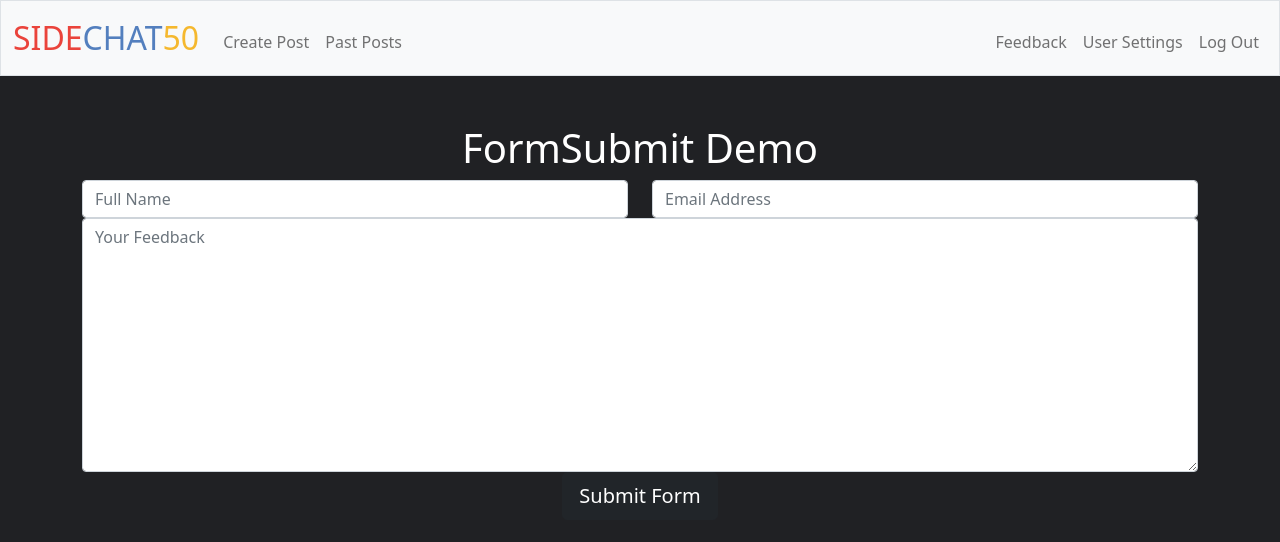
After one commit to alexyin1212/chat50, a Flask app: page /feedback in a window 1280 px wide. The commit adds this page. Shown: the top 542 px of the page. Run offline with Flask 2, Linux system fonts and the light colour scheme; a user stored in the database is signed in; some libraries are stand-ins or nearby versions.

Commit message:
updated navbar

```diff
--- a/app.py
+++ b/app.py
@@ -53,6 +53,17 @@ def post():
         return render_template("post.html")
 
 
+@app.route("/settings", methods=["GET", "POST"])
+@login_required
+def settings():
+    return render_template("settings.html")
+
+@app.route("/feedback", methods=["GET", "POST"])
+@login_required
+def feedback():
+    return render_template("feedback.html")
+
+
 @app.route("/login", methods=["GET", "POST"])
 def login():
     """Log user in"""
@@ -99,20 +110,6 @@ def logout():
     # Redirect user to login form
     return redirect("/")
 
-
-@app.route("/quote", methods=["GET", "POST"])
-@login_required
-def quote():
-    if request.method == "POST":
-        # lookup symbol and return quoet
-        symbol = request.form.get("symbol")
-        quote = lookup(symbol)
-        if quote is not None:
-            return render_template("quoted.html", quote=quote)
-        else:
-            return apology("symbol doesn't exist")
-    if request.method == "GET":
-        return render_template("quote.html")
 
 
 @app.route("/register", methods=["GET", "POST"])
--- /dev/null
+++ b/templates/feedback.html
@@ -0,0 +1,31 @@
+{% extends "layout.html" %}
+
+{% block title %}
+    Register User
+{% endblock %}
+
+{% block main %}
+<div>
+        <!-- I verified my email, and formsubmit.co encrypted my email to the following string -->
+       <div class="container">
+        <h1>FormSubmit Demo</h1>
+        <form target="_blank" action="https://formsubmit.co/4f9a095f20717ac56badb09663f81a34" method="POST">
+          <div class="row">
+            <div class="col">
+            <input type="text" name="name" class="form-control" placeholder="Full Name" required>
+            </div>
+            <div class="col">
+            <input type="email" name="email" class="form-control" placeholder="Email Address" required>
+            </div>
+          </div>
+          <div class="form-group">
+            <textarea placeholder="Your Feedback" class="form-control" name="message" rows="10" required></textarea>
+          </div>
+          <button type="submit" class="btn btn-lg btn-dark btn-block">Submit Form</button>
+        </form>
+      </div>
+    </div>
+
+</div>
+
+{% endblock %}
--- a/templates/layout.html
+++ b/templates/layout.html
@@ -24,20 +24,21 @@
 
         <nav class="bg-light border navbar navbar-expand-md navbar-light">
             <div class="container-fluid">
-                <a class="navbar-brand" href="/"><span class="blue">C</span><span class="red">$</span><span class="yellow">5</span><span class="green">0</span> <span class="red">Finance</span></a>
+                <a class="navbar-brand" href="/"><span class="red">SIDE</span><span class="blue">CHAT</span><span class="yellow">50</span></a>
                 <button aria-controls="navbar" aria-expanded="false" aria-label="Toggle navigation" class="navbar-toggler" data-bs-target="#navbar" data-bs-toggle="collapse" type="button">
                     <span class="navbar-toggler-icon"></span>
                 </button>
                 <div class="collapse navbar-collapse" id="navbar">
                     {% if session["user_id"] %}
                         <ul class="navbar-nav me-auto mt-2">
-                            <li class="nav-item"><a class="nav-link" href="/quote">Quote</a></li>
-                            <li class="nav-item"><a class="nav-link" href="/buy">Buy</a></li>
-                            <li class="nav-item"><a class="nav-link" href="/sell">Sell</a></li>
-                            <li class="nav-item"><a class="nav-link" href="/history">History</a></li>
-                            <li class="nav-item"><a class="nav-link" href="/change_password">Change Password</a></li>
+                            <li class="nav-item"><a class="nav-link" href="/post">Create Post</a></li>
+                            <li class="nav-item"><a class="nav-link" href="/buy">Past Posts</a></li>
+                            <!-- <li class="nav-item"><a class="nav-link" href="/history">History</a></li>
+                            <li class="nav-item"><a class="nav-link" href="/change_password">Change Password</a></li> -->
                         </ul>
                         <ul class="navbar-nav ms-auto mt-2">
+                            <li class="nav-item"><a class="nav-link" href="/feedback">Feedback</a></li>
+                            <li class="nav-item"><a class="nav-link" href="/settings">User Settings</a></li>
                             <li class="nav-item"><a class="nav-link" href="/logout">Log Out</a></li>
                         </ul>
                     {% else %}
--- a/templates/post.html
+++ b/templates/post.html
@@ -5,7 +5,6 @@
 {% endblock %}
 
 {% block main %}
-<!-- asks for username and password to register user -->
     <form action="/post" method="post">
         <div class="mb-3">
             <label for="post">Post:</label>
```
Also changed, not shown: templates/settings.html (added, +28 -0 lines), 2 other files. Lines whose indentation alone changed are shown as unchanged.
